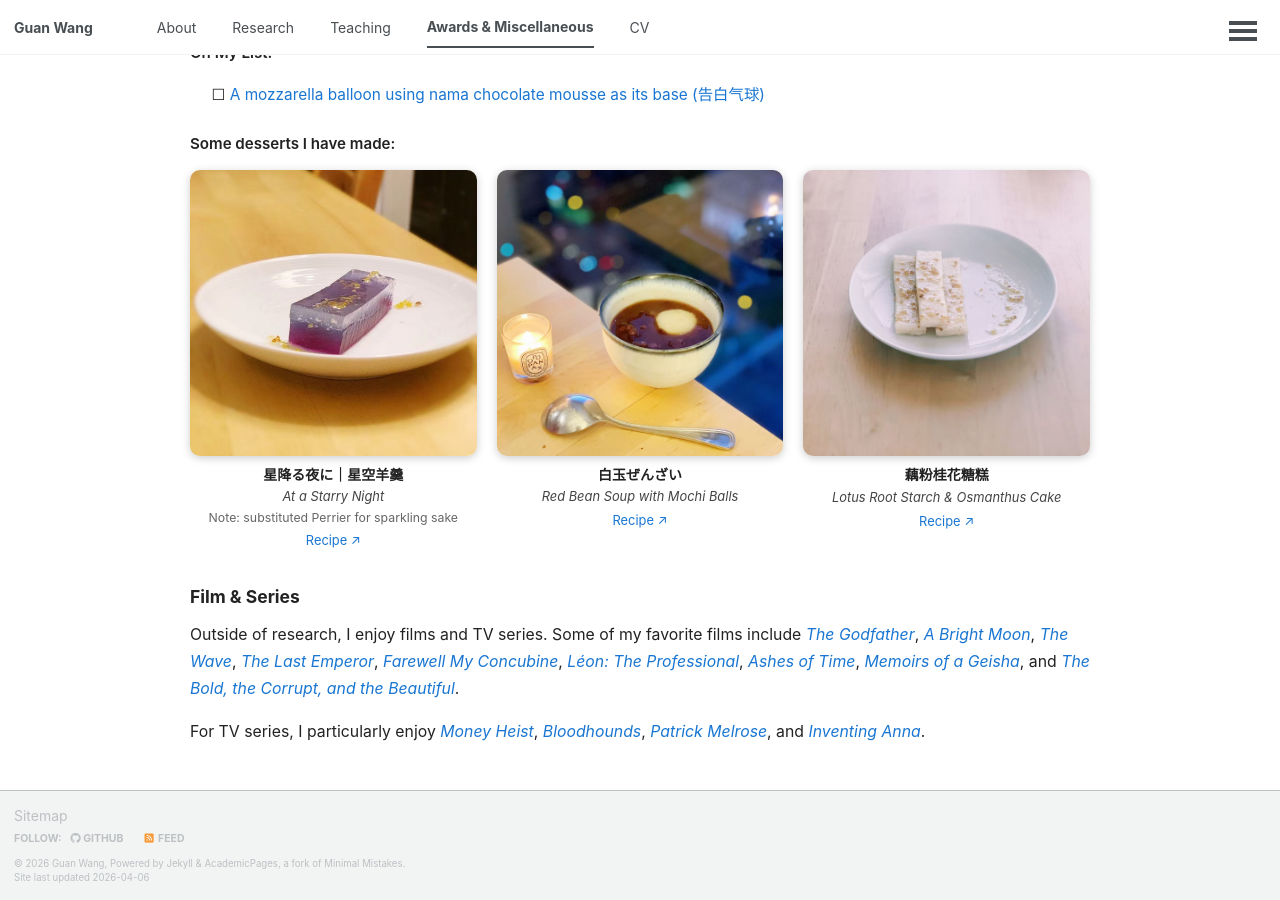
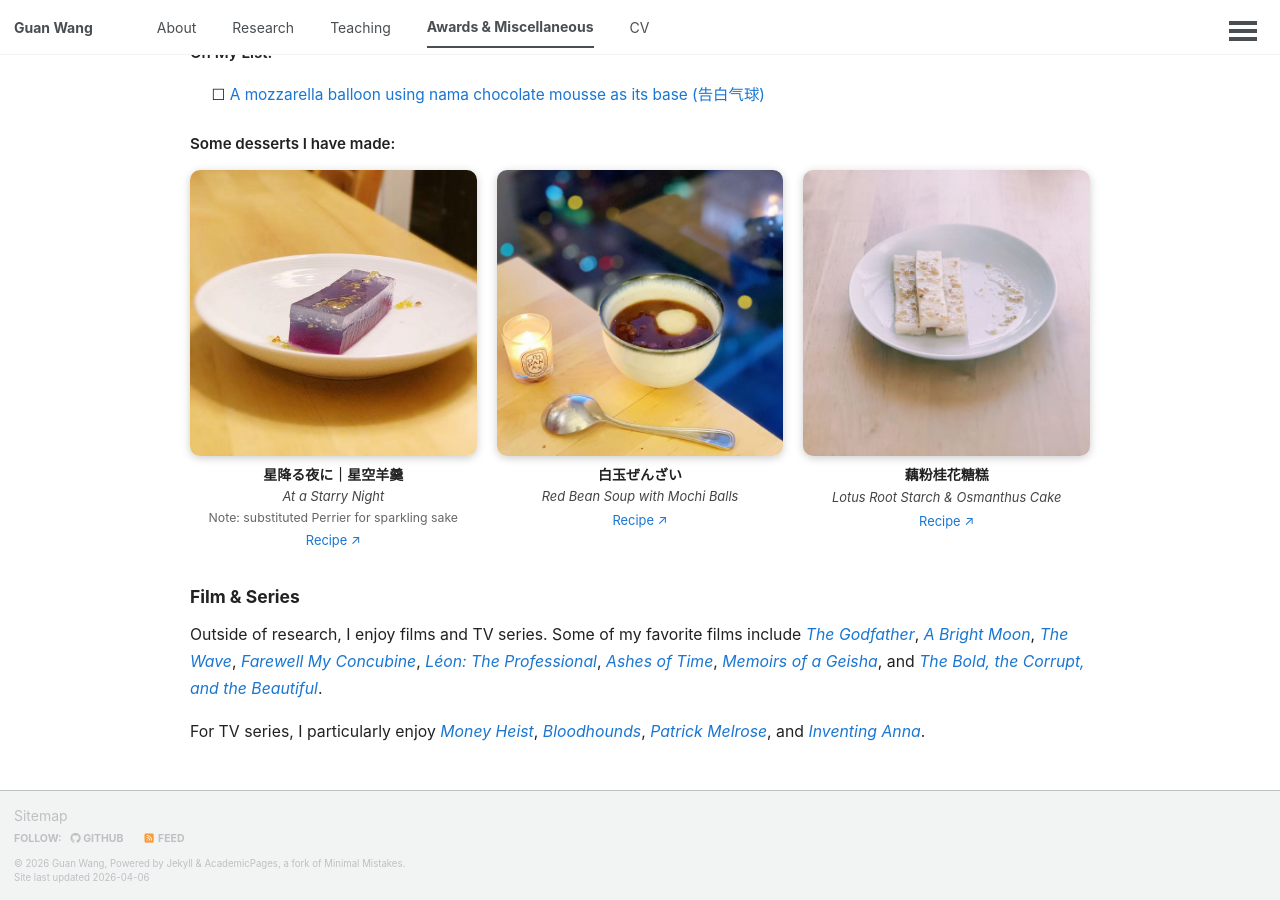
Before and after one commit to wangguan27/wangguan27.github.io, a Jekyll site: the page built from miscellaneous.md, in a window 1280 px wide and 900 px high, scrolled down 783 px. Built offline with Jekyll 4.4.1, drawn with Linux system fonts in a browser that asks for light colours; a script that is not in the unit is left out.

Commit message:
Remove The Last Emperor; fix 藕粉桂花糖糕 text color and weight
Co-Authored-By: Claude Sonnet 4.6 <noreply@anthropic.com>

```diff
--- a/miscellaneous.md
+++ b/miscellaneous.md
@@ -56,7 +56,7 @@ title: "Miscellaneous"
         <a href="https://www.youtube.com/watch?v=WBhzv74R4gw" target="_blank" style="text-decoration:none;">
           <img src="/藕粉桂花糖糕.jpg" alt="藕粉桂花糕" style="width:100%;aspect-ratio:1/1;object-fit:cover;border-radius:10px;box-shadow:0 2px 8px #ccc;margin-bottom:8px;" />
         </a>
-        <div style="font-size:1em;font-weight:600;color:#222;"><span style="font-family:KaiTi,STKaiti,楷体,serif;">藕粉桂花糖糕</span></div>
+        <div style="font-size:1em;font-weight:600;color:#222;"><span style="font-family:KaiTi,STKaiti,楷体,serif;font-weight:600;color:#222;">藕粉桂花糖糕</span></div>
         <div style="font-size:0.92em;color:#444;margin-top:2px;"><em>Lotus Root Starch &amp; Osmanthus Cake</em></div>
         <div style="font-size:0.92em;margin-top:4px;"><a href="https://www.youtube.com/watch?v=WBhzv74R4gw" style="color:#1976d2;text-decoration:none;">Recipe ↗</a></div>
       </div>
@@ -68,7 +68,6 @@ title: "Miscellaneous"
       <a href="https://www.imdb.com/title/tt0068646/" style="color:#1976d2;text-decoration:none;"><em>The Godfather</em></a>,
       <a href="https://www.imdb.com/title/tt10168220/" style="color:#1976d2;text-decoration:none;"><em>A Bright Moon</em></a>,
       <a href="https://www.imdb.com/title/tt1063669/" style="color:#1976d2;text-decoration:none;"><em>The Wave</em></a>,
-      <a href="https://www.imdb.com/title/tt0093389/" style="color:#1976d2;text-decoration:none;"><em>The Last Emperor</em></a>,
       <a href="https://www.imdb.com/title/tt0106332/" style="color:#1976d2;text-decoration:none;"><em>Farewell My Concubine</em></a>,
       <a href="https://www.imdb.com/title/tt0110413/" style="color:#1976d2;text-decoration:none;"><em>Léon: The Professional</em></a>,
       <a href="https://www.imdb.com/title/tt0109688/" style="color:#1976d2;text-decoration:none;"><em>Ashes of Time</em></a>,
```
